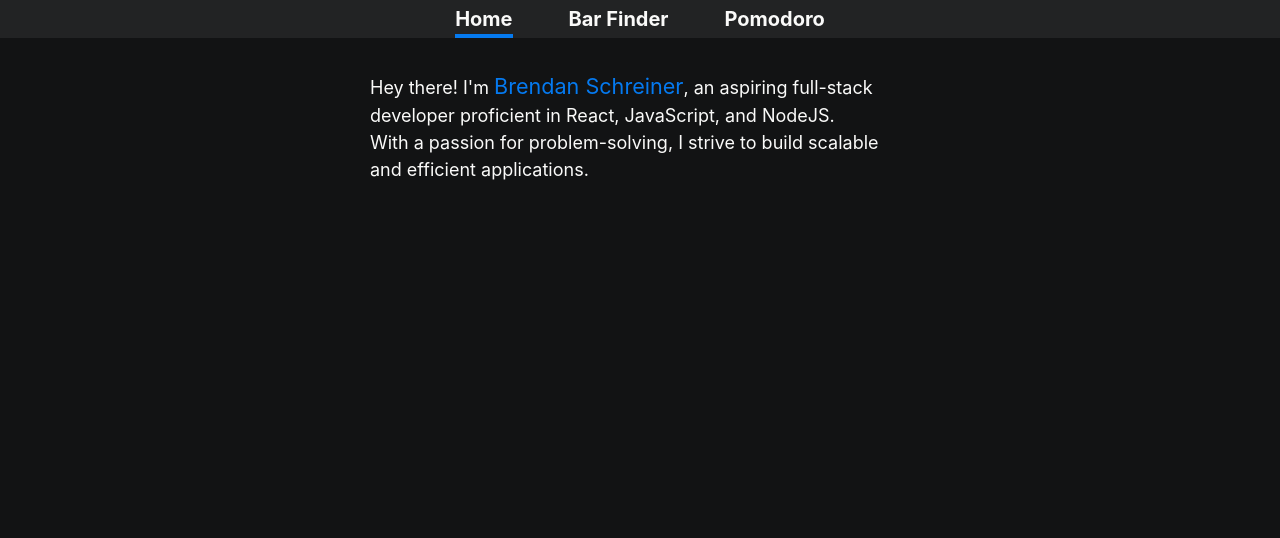
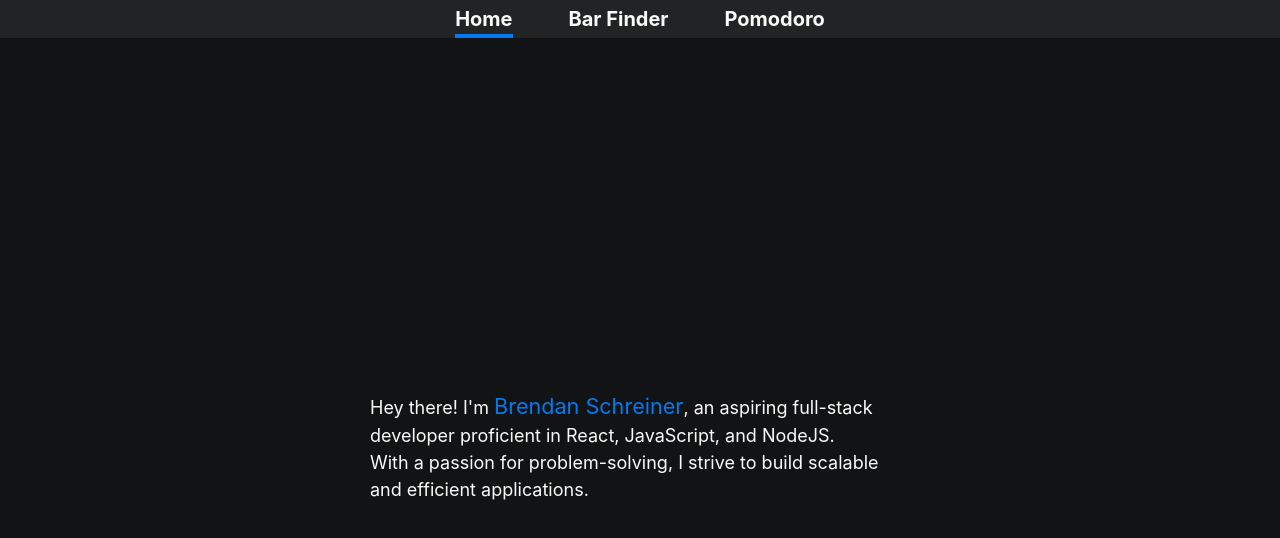
Before and after one commit to Brendanpskreener/personal-site, a React (Vite) app: page / in a window 1280 px wide. Shown: the top 538 px of the page. Built offline with nearby package versions, Linux system fonts and the light colour scheme.

Commit message:
moved the text down a bit

```diff
--- a/src/pages/Home.module.css
+++ b/src/pages/Home.module.css
@@ -3,6 +3,7 @@
   align-items: center;
   flex-direction: column;
   padding: 2em;
+  margin-top: 20rem;
 }
 
 .card p {
```
